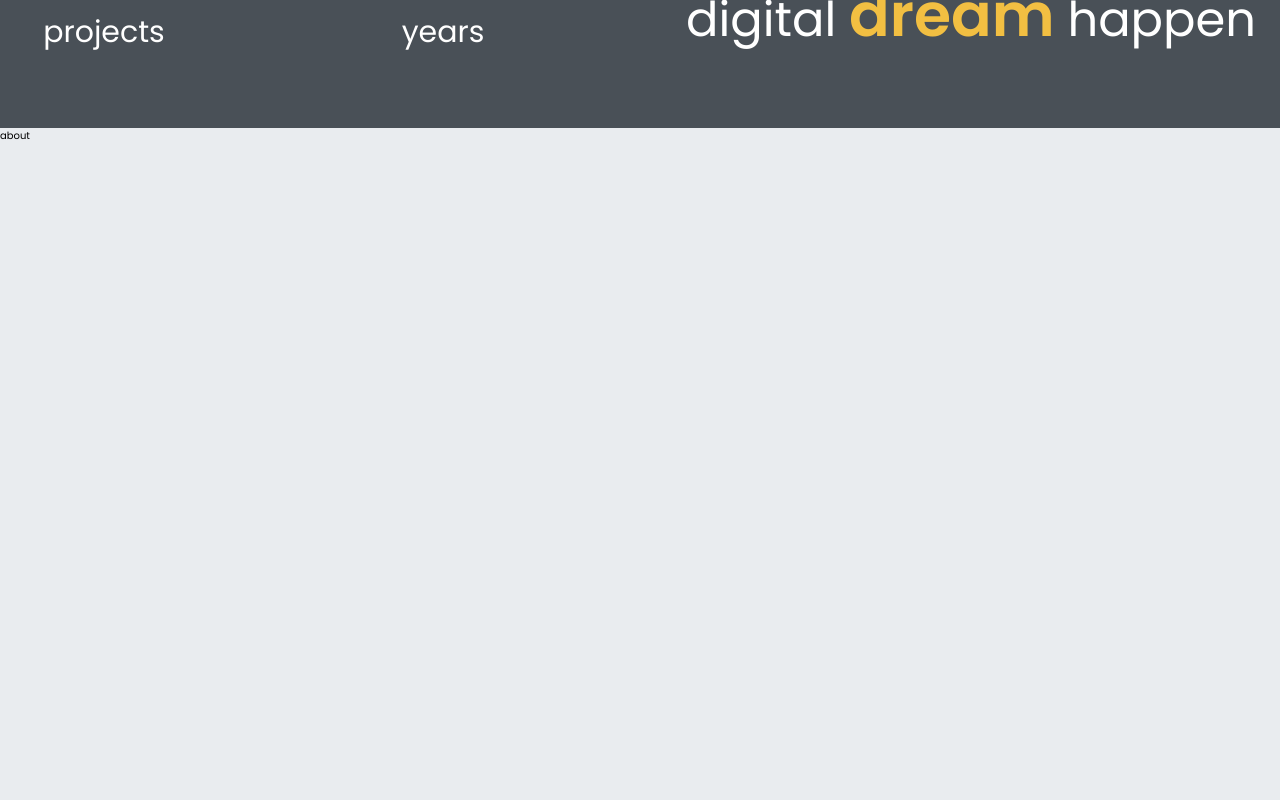
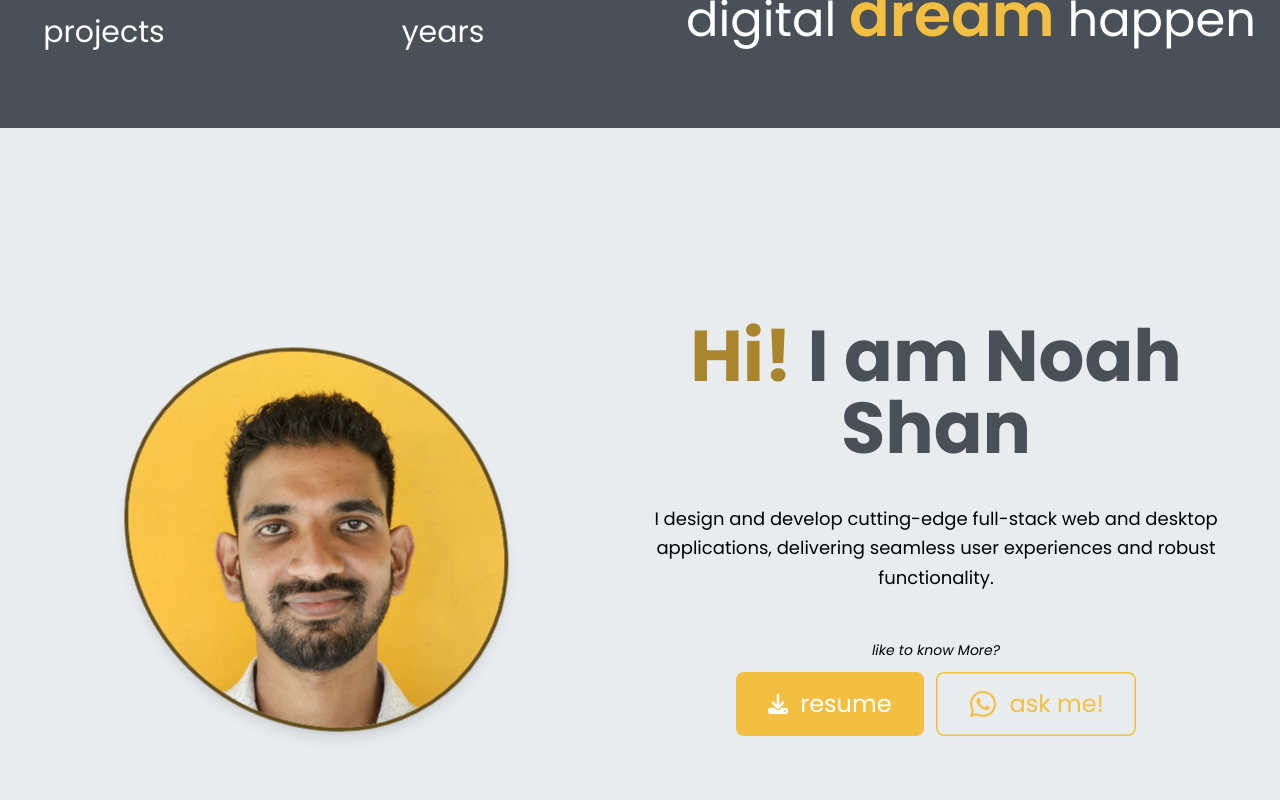
Before and after one commit to Sinna-Shan/Portfolio, a React (Vite) app: page / in a window 1280 px wide. Shown: the part 960-1760 px from the top of the page. Built offline with nearby package versions, Linux system fonts and the light colour scheme; a web font is replaced by a local one.

Commit message:
about section Changes to be committed: 	new file:   public/second.jpg 	modified:   src/components/About.jsx 	new file:   src/components/Button.jsx

```diff
--- a/src/components/About.jsx
+++ b/src/components/About.jsx
@@ -1,9 +1,51 @@
+import { FaDownload, FaWhatsapp } from "react-icons/fa6";
+import Button from "./Button";
 function About() {
-    return (
-        <section className="h-screen w-full bg-shade-100">
-            about
-        </section>
-    )
+  return (
+    <section className="h-screen bg-shade-100">
+      <container className="flex h-screen w-auto items-center justify-around text-center mx-2">
+        <div
+          className="hidden h-full w-full items-center justify-center sm:flex md:order-2 sm:w-1/2"
+          data-aos="fade-right"
+        >
+          <div className="h-64 w-64 animate-blob overflow-hidden border-4 border-primary-500 bg-cover shadow-lg hover:border-white hover:duration-500 hover:ease-in-out sm:border-4 md:h-80 md:w-72 lg:h-96 lg:w-96">
+            <img src="second.jpg" alt=" my-image-for-hero-section" />
+          </div>
+        </div>
+
+        <div className="order-2 sm:w-1/2 lg:pr-10">
+          <h1
+            className="text-4xl font-bold text-shade-300 lg:text-7xl"
+            data-aos="fade-down"
+          >
+            <span className="text-primary-400">Hi!</span> I am Noah Shan
+          </h1>
+          <p
+            className="pt-10 text-base lg:text-lg lg:leading-relaxed"
+            data-aos="fade-left"
+          >
+            I design and develop cutting-edge full-stack web and desktop
+            applications, delivering seamless user experiences and robust
+            functionality.
+          </p>
+          <p className="pt-12 text-sm italic" data-aos="fade-left">
+            like to know More?
+          </p>
+          <div
+            className="mt-3 flex w-full flex-wrap items-center justify-center gap-2 px-3 lg:gap-3"
+            data-aos="fade-up"
+          >
+            <Button type="primary">
+              <FaDownload className="text-xl"/> resume
+            </Button>
+            <Button type="secondary">
+              <FaWhatsapp className="text-2xl lg:text-3xl" /> ask me!
+            </Button>
+          </div>
+        </div>
+      </container>
+    </section>
+  );
 }
 
-export default About
+export default About;
--- /dev/null
+++ b/src/components/Button.jsx
@@ -0,0 +1,15 @@
+/* eslint-disable react/prop-types */
+function Button({ type, children }) {
+  if (type === "primary") {
+    return <button className="bg-primary-300 w-auto py-3 px-6 text-lg rounded-lg text-white flex items-center justify-center gap-3 lg:text-2xl lg:py-4 lg:px-8">{children}</button>;
+  }
+  if (type === "secondary") {
+    return (
+      <button className="flex items-center justify-center gap-3 rounded-lg px-6 py-3 text-lg text-primary-300 shadow-[inset_0_0_0_.1rem] shadow-primary-300 lg:px-8 lg:py-4 lg:text-2xl">
+        {children}
+      </button>
+    );
+  }
+}
+
+export default Button;
```
Also changed, not shown: public/second.jpg (added).
